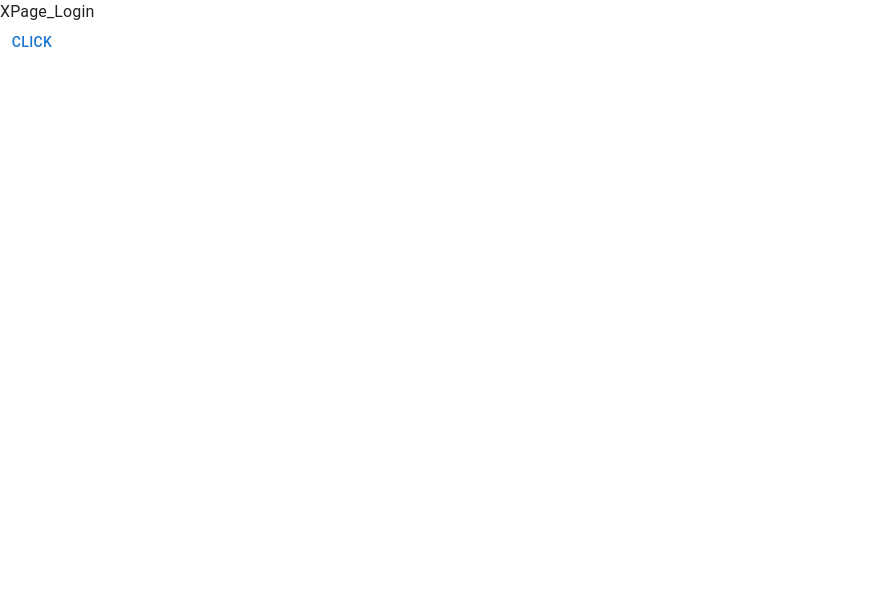
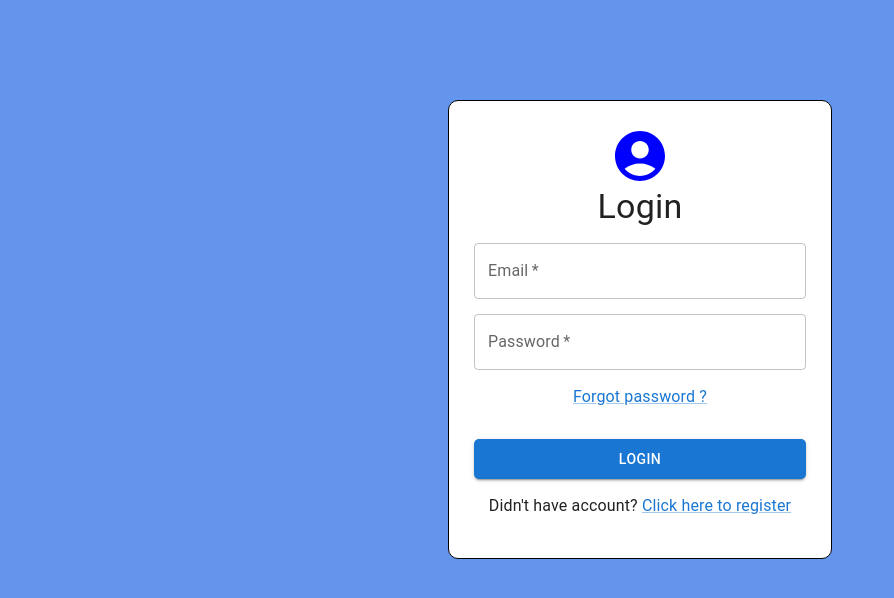
Before and after one commit to namkha1032/recruitment-website, a React (Create React App) app: page /login in a window 1280 px wide. Shown: the top 598 px of the page, without its empty margins (0-894 px from the left). Built offline with nearby package versions, Linux system fonts and the light colour scheme.

Commit message:
Add login page

```diff
--- a/src/App.js
+++ b/src/App.js
@@ -45,6 +45,7 @@ import Page_Recruitment_Id_Application_Id from './pages/Page_Recruitment_Id_Appl
 import XPage_Login from './pages/XPage_Login/XPage_Login';
 import XPage_Register from './pages/XPage_Register/XPage_Register';
 import XPage_Recovery from './pages/XPage_Recovery/XPage_Recovery';
+import XPage_ChangePassword from './pages/XPage_ChangePassword/XPage_ChangePassword';
 
 ///////////////////////////////////////////////////////////////////////////////////////////////////////////////////////////////////
 function App() {
@@ -97,6 +98,7 @@ function App() {
           <Route path="/login" element={<XPage_Login />} />
           <Route path="/recovery" element={<XPage_Recovery />} />
           <Route path="/register" element={<XPage_Register />} />
+          <Route path="/change-password" element={<XPage_ChangePassword />} />
 
         </Routes>
       </BrowserRouter>
--- a/src/pages/XPage_Login/XPage_Login.jsx
+++ b/src/pages/XPage_Login/XPage_Login.jsx
@@ -1,12 +1,132 @@
-import { Typography, Button } from "@mui/material"
+import React, { useState } from "react";
+import { useNavigate } from "react-router-dom";
+import {
+  Grid,
+  TextField,
+  Button,
+  Typography,
+  Link,
+  Box,
+  Container,
+} from "@mui/material";
 
+import AccountCircleIcon from "@mui/icons-material/AccountCircle";
+
+const style = {
+  marginTop: "15px",
+  marginBottom: "15px",
+};
 const XPage_Login = () => {
-    return (
-        <>
-            <Typography variant="body1">XPage_Login</Typography>
-            <Button>Click</Button>
-        </>
-    )
-}
+  const navigate = useNavigate();
+  const [email, setEmail] = useState("");
+  const [password, setPassword] = useState("");
 
-export default XPage_Login
+  const handleSubmit = (event) => {
+    event.preventDefault();
+    console.log(email, password);
+    navigate("/");
+  };
+
+  return (
+    <Box sx={{ backgroundColor: "cornflowerblue", height: "100vh" }}>
+      <Container sx={{ display: "flex", justifyContent: "center" }}>
+        <Grid
+          container
+          sx={{
+            paddingTop: "100px",
+            display: "flex",
+            justifyContent: "center",
+            width: "80%",
+          }}
+        >
+          <Grid
+            item
+            md={5}
+            sx={{
+              border: "1px solid #000",
+              borderRadius: "10px",
+              padding: "25px",
+              backgroundColor: "white",
+            }}
+          >
+            <Grid item xs={12} display="flex" justifyContent="center">
+              <AccountCircleIcon sx={{ fontSize: 60, color: "blue" }} />
+            </Grid>
+
+            <Grid item xs={12}>
+              <Typography variant="h4" align="center">
+                Login
+              </Typography>
+            </Grid>
+
+            <form onSubmit={handleSubmit}>
+              <Grid item xs={12} md={12} sx={{ ...style }}>
+                <TextField
+                  fullWidth
+                  required
+                  label="Email"
+                  type="email"
+                  value={email}
+                  onChange={(e) => {
+                    setEmail(e.target.value);
+                  }}
+                />
+              </Grid>
+
+              <Grid item xs={12} md={12} sx={{ ...style }}>
+                <TextField
+                  fullWidth
+                  required
+                  label="Password"
+                  type="password"
+                  value={password}
+                  onChange={(e) => {
+                    setPassword(e.target.value);
+                  }}
+                />
+              </Grid>
+
+              <Grid item xs={12} sx={style}>
+                <Link href="/recovery">
+                  <Typography align="center">Forgot password ?</Typography>
+                </Link>
+              </Grid>
+
+              <Grid
+                item
+                xs={12}
+                sx={{ display: "flex", justifyContent: "center", ...style }}
+              >
+                <Button
+                  variant="contained"
+                  type="submit"
+                  sx={{
+                    height: "40px",
+                    width: "100%",
+                    borderRadius: "5px",
+                    marginTop: "15px",
+                  }}
+                >
+                  Login
+                </Button>
+              </Grid>
+            </form>
+
+            <Grid
+              item
+              xs={12}
+              sx={{ ...style, display: "flex", justifyContent: "center" }}
+            >
+              <Typography variant="small" align="center">
+                Didn't have account?{" "}
+                <Link href="/register">Click here to register</Link>
+              </Typography>
+            </Grid>
+          </Grid>
+        </Grid>
+      </Container>
+    </Box>
+  );
+};
+
+export default XPage_Login;
```
Also changed, not shown: src/pages/XPage_ChangePassword/XPage_ChangePassword.jsx (added).
